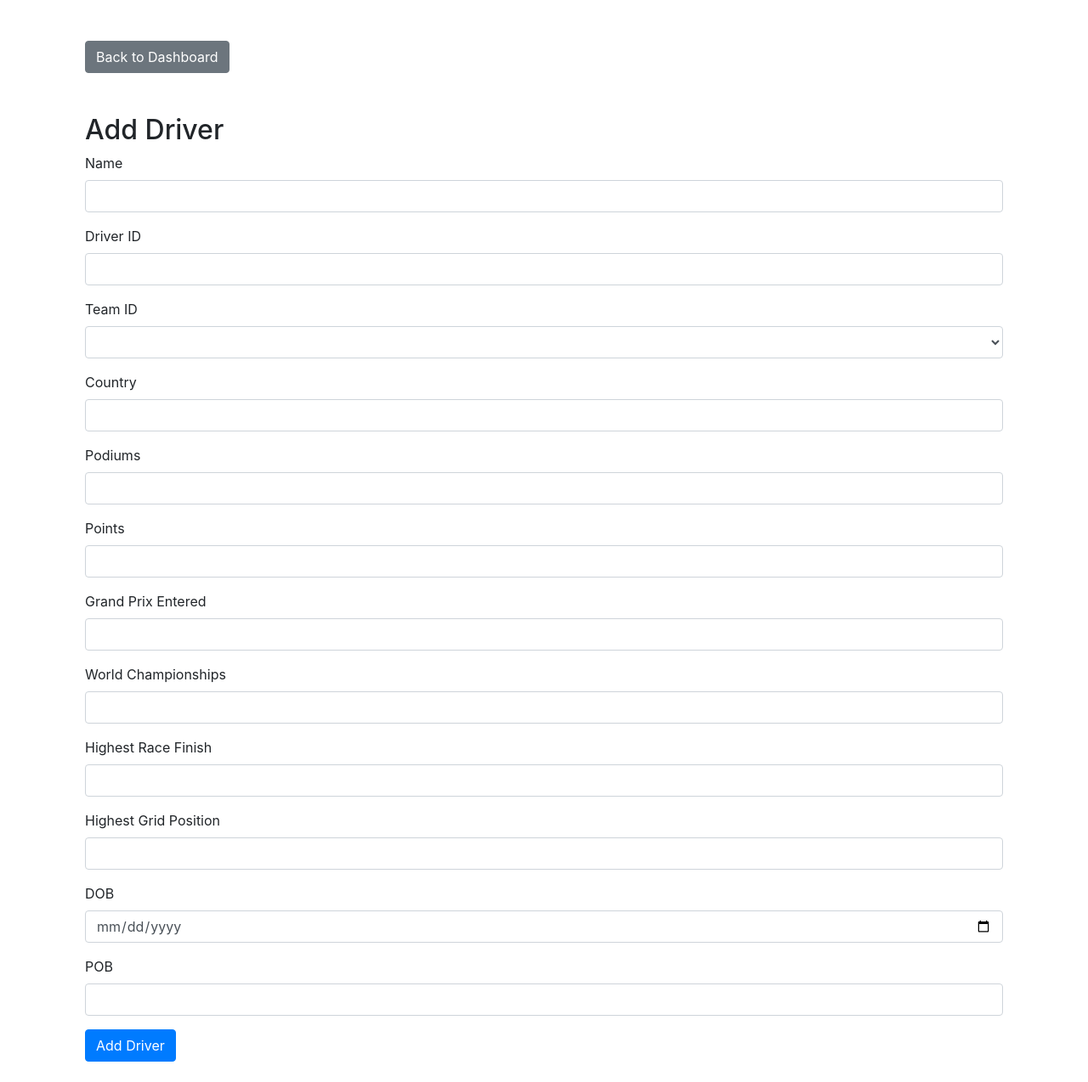
After one commit to klepkowski/CS425-Database-App, a Flask app: template templates/drivers.html in a window 1280 px wide. The commit adds this page. Shown: the whole page at 85% size. Run offline with Flask 3, Linux system fonts and the light colour scheme; the template is opened without the code that fills it, so the values that code supplies are empty; some libraries are stand-ins or nearby versions.

Commit message:
Create dashboard html file Create a new page to represent each table Move code from index.html into new page

```diff
--- a/app.py
+++ b/app.py
@@ -56,11 +56,11 @@ def close_connection(connection):
     if connection.is_connected():
         connection.close()
 
-@app.route('/')
-def index():
-    return render_template('index.html')
+@app.route('/racetracks')
+def racetracks():
+    return render_template('racetracks.html')  # Assuming you have a template called racetracks.html
 
-@app.route('/racetracks', methods=['GET'])
+@app.route('/api/racetracks', methods=['GET'])
 def get_racetracks():
     connection = create_connection()
     if connection is None:
@@ -71,36 +71,25 @@ def get_racetracks():
     racetracks = cursor.fetchall()
     cursor.close()
     close_connection(connection)
-
-    for racetrack in racetracks:
-        racetrack['lapRecord'] = str(racetrack['lapRecord'])
-
     return jsonify(racetracks), 200
 
-@app.route('/racetracks/<int:id>', methods=['GET'])
+@app.route('/api/racetracks/<int:id>', methods=['GET'])
 def get_racetrack(id):
     connection = create_connection()
     if connection is None:
         return jsonify({"error": "Failed to connect to the database"}), 500
 
-    cursor = connection.cursor(dictionary=True, buffered=True)
-    cursor.execute("SELECT RaceTrackID, Country, CircuitLength, NumberOfLaps, LapRecord, FirstGrandPrix FROM racetrack WHERE RaceTrackID = %s", (id,))
+    cursor = connection.cursor(dictionary=True)
+    cursor.execute("SELECT * FROM racetrack WHERE racetrackID = %s", (id,))
     racetrack = cursor.fetchone()
     cursor.close()
     close_connection(connection)
-
     if racetrack:
-        racetrack['lapRecord'] = str(racetrack['LapRecord'])
-        racetrack['racetrackID'] = racetrack['RaceTrackID']
-        racetrack['country'] = racetrack['Country']
-        racetrack['circuitLength'] = racetrack['CircuitLength']
-        racetrack['numberOfLaps'] = racetrack['NumberOfLaps']
-        racetrack['firstGrandPrix'] = racetrack['FirstGrandPrix']
         return jsonify(racetrack), 200
     else:
         return jsonify({"error": "Race track not found"}), 404
 
-@app.route('/racetracks', methods=['POST'])
+@app.route('/api/racetracks', methods=['POST'])
 def add_racetrack():
     data = request.get_json()
 
@@ -110,7 +99,7 @@ def add_racetrack():
 
     cursor = connection.cursor()
     try:
-        cursor.execute("""INSERT INTO racetrack (RaceTrackID, Country, CircuitLength, NumberOfLaps, LapRecord, FirstGrandPrix) VALUES (%s, %s, %s, %s, %s, %s)""",
+        cursor.execute("""INSERT INTO racetrack (racetrackID, country, circuitLength, numberOfLaps, lapRecord, firstGrandPrix) VALUES (%s, %s, %s, %s, %s, %s)""",
             (data['racetrackID'], data['country'], data['circuitLength'], data['numberOfLaps'], data['lapRecord'], data['firstGrandPrix']))
         connection.commit()
         return jsonify({'message': 'Race track added successfully'}), 201
@@ -120,7 +109,7 @@ def add_racetrack():
         cursor.close()
         close_connection(connection)
 
-@app.route('/racetracks/<int:id>', methods=['PUT'])
+@app.route('/api/racetracks/<int:id>', methods=['PUT'])
 def update_racetrack(id):
     data = request.get_json()
     connection = create_connection()
@@ -139,7 +128,7 @@ def update_racetrack(id):
         cursor.close()
         close_connection(connection)
 
-@app.route('/racetracks/<int:id>', methods=['DELETE'])
+@app.route('/api/racetracks/<int:id>', methods=['DELETE'])
 def delete_racetrack(id):
     connection = create_connection()
     if connection is None:
@@ -161,7 +150,11 @@ def delete_racetrack(id):
         cursor.close()
         close_connection(connection)
 
-@app.route('/teams', methods=['GET'])
+@app.route('/teams')
+def team():
+    return render_template('team.html')  # Assuming you have a template called drivers.html
+
+@app.route('/api/teams', methods=['GET'])
 def get_teams():
     connection = create_connection()
     if connection is None:
@@ -174,7 +167,7 @@ def get_teams():
     close_connection(connection)
     return jsonify(teams), 200
 
-@app.route('/teams', methods=['POST'])
+@app.route('/api/teams', methods=['POST'])
 def add_team():
     data = request.json
     connection = create_connection()
@@ -200,7 +193,7 @@ def add_team():
         cursor.close()
         close_connection(connection)
 
-@app.route('/teams/<int:id>', methods=['PUT'])
+@app.route('/api/teams/<int:id>', methods=['PUT'])
 def update_team(id):
     data = request.json
     connection = create_connection()
@@ -222,7 +215,7 @@ def update_team(id):
         cursor.close()
         close_connection(connection)
 
-@app.route('/teams/<int:id>', methods=['DELETE'])
+@app.route('/api/teams/<int:id>', methods=['DELETE'])
 def delete_team(id):
     connection = create_connection()
     if connection is None:
@@ -239,7 +232,7 @@ def delete_team(id):
         cursor.close()
         close_connection(connection)
 
-@app.route('/teams/<int:id>', methods=['GET'])
+@app.route('/api/teams/<int:id>', methods=['GET'])
 def get_team(id):
     connection = create_connection()
     if connection is None:
@@ -255,7 +248,11 @@ def get_team(id):
     else:
         return jsonify({"error": "Team not found"}), 404
 
-@app.route('/drivers', methods=['GET'])
+@app.route('/drivers')
+def drivers():
+    return render_template('drivers.html')  # Assuming you have a template called drivers.html
+
+@app.route('/api/drivers', methods=['GET'])
 def get_drivers():
     connection = create_connection()
     if connection is None:
@@ -263,12 +260,12 @@ def get_drivers():
 
     cursor = connection.cursor(dictionary=True)
     cursor.execute("SELECT * FROM driver")
-    drivers = cursor.fetchall()
+    drivers_ = cursor.fetchall()
     cursor.close()
     close_connection(connection)
-    return jsonify(drivers), 200
+    return jsonify(drivers_), 200
 
-@app.route('/drivers/<int:id>', methods=['GET'])
+@app.route('/api/drivers/<int:id>', methods=['GET'])
 def get_driver(id):
     connection = create_connection()
     if connection is None:
@@ -284,7 +281,7 @@ def get_driver(id):
     else:
         return jsonify({"error": "Driver not found"}), 404
 
-@app.route('/drivers', methods=['POST'])
+@app.route('/api/drivers', methods=['POST'])
 def add_driver():
     data = request.get_json()
 
@@ -309,7 +306,7 @@ def add_driver():
         cursor.close()
         close_connection(connection)
 
-@app.route('/drivers/<int:id>', methods=['PUT'])
+@app.route('/api/drivers/<int:id>', methods=['PUT'])
 def update_driver(id):
     data = request.get_json()
     connection = create_connection()
@@ -319,6 +316,7 @@ def update_driver(id):
 
     cursor = connection.cursor()
 
+    print(data)
     try:
         cursor.execute("""
             UPDATE driver
@@ -334,7 +332,7 @@ def update_driver(id):
         close_connection(connection)
 
 
-@app.route('/drivers/<int:id>', methods=['DELETE'])
+@app.route('/api/drivers/<int:id>', methods=['DELETE'])
 def delete_driver(id):
     connection = create_connection()
     if connection is None:
@@ -351,6 +349,26 @@ def delete_driver(id):
         cursor.close()
         close_connection(connection)
 
+@app.route('/')
+def dashboard():
+    return render_template('dashboard.html')
+
+@app.route('/teams')
+def teams():
+    return render_template('teams.html')  # Assuming you have a template called teams.html
+
+@app.route('/races')
+def races():
+    return render_template('races.html')  # Assuming you have a template called races.html
+
+@app.route('/constructors')
+def constructors():
+    return render_template('constructors.html')  # Assuming you have a template called constructors.html
+
+@app.route('/results')
+def results():
+    return render_template('results.html')  # Assuming you have a template called results.html
+
 
 if __name__ == '__main__':
     with app.app_context():
--- /dev/null
+++ b/templates/drivers.html
@@ -0,0 +1,195 @@
+{% extends "base.html" %} {% block content %}
+<div class="container mt-5">
+	<button class="btn btn-secondary mb-4" onclick="goBack()">Back to Dashboard</button>
+	<h2 class="mt-4">Add Driver</h2>
+	<form id="driver-form" class="mb-4">
+		<div class="form-group">
+			<label for="name">Name</label>
+			<input type="text" class="form-control" id="name" driver-id="name" required />
+		</div>
+		<div class="form-group">
+			<label for="driver-id">Driver ID</label>
+			<input type="number" class="form-control" id="driver-id" name="driver-id" required />
+		</div>
+		<div class="form-group">
+			<label for="team_id">Team ID</label>
+			<select class="form-control" id="team_id" name="team_id" required></select>
+		</div>
+		<div class="form-group">
+			<label for="country">Country</label>
+			<input type="Text" class="form-control" id="country" name="country" required />
+		</div>
+		<div class="form-group">
+			<label for="podiums">Podiums</label>
+			<input type="number" class="form-control" id="podiums" name="podiums" required />
+		</div>
+		<div class="form-group">
+			<label for="points">Points</label>
+			<input type="number" class="form-control" id="points" name="points" required />
+		</div>
+		<div class="form-group">
+			<label for="grandPrixEntered">Grand Prix Entered</label>
+			<input type="number" class="form-control" id="grandPrixEntered" name="grandPrixEntered" required />
+		</div>
+		<div class="form-group">
+			<label for="worldChampionships">World Championships</label>
+			<input type="number" class="form-control" id="worldChampionships" name="worldChampionships" required />
+		</div>
+		<div class="form-group">
+			<label for="highestRaceFinish">Highest Race Finish</label>
+			<input type="number" class="form-control" id="highestRaceFinish" name="highestRaceFinish" required />
+		</div>
+		<div class="form-group">
+			<label for="highestGridPosition">Highest Grid Position</label>
+			<input type="number" class="form-control" id="highestGridPosition" name="highestGridPosition" required />
+		</div>
+		<div class="form-group">
+			<label for="DOB">DOB</label>
+			<input type="date" class="form-control" id="DOB" name="DOB" required />
+		</div>
+		<div class="form-group">
+			<label for="POB">POB</label>
+			<input type="Text" class="form-control" id="POB" name="POB" required />
+		</div>
+		<button type="submit" class="btn btn-primary">Add Driver</button>
+		<button type="button" class="btn btn-secondary" id="update-driver" style="display: none">Update Driver</button>
+	</form>
+
+	<ul id="drivers-list" class="list-group"></ul>
+</div>
+
+<script>
+	$(document).ready(function () {
+		fetchDrivers();
+		fetchTeamsForDropdown();
+
+		$("#driver-form").submit(function (event) {
+			event.preventDefault();
+			var driver = {
+				name: $("#name").val(),
+				driver_id: $("#driver-id").val(),
+				team_id: $("#team_id").val(),
+				country: $("#country").val(),
+				podiums: $("#podiums").val(),
+				points: $("#points").val(),
+				grands_prix_entered: $("#worldChampionships").val(),
+				world_championships: $("#grandPrixEntered").val(),
+				highest_race_finish: $("#highestRaceFinish").val(),
+				highest_grid_position: $("#highestGridPosition").val(),
+				dob: $("#DOB").val(),
+				pob: $("#POB").val(),
+			};
+
+			$.ajax({
+				url: "/api/drivers",
+				method: "POST",
+				contentType: "application/json",
+				data: JSON.stringify(driver),
+				success: function (response) {
+					fetchDrivers();
+					$("#driver-form")[0].reset();
+				},
+				error: function (xhr, status, error) {
+					console.error("Error:", error);
+				},
+			});
+		});
+
+		$("#update-driver").click(function () {
+			var driverId = $(this).data("id");
+			var driver = {
+				name: $("#name").val(),
+				driver_id: $("#driver-id").val(),
+				team_id: $("#team_id").val(),
+				country: $("#country").val(),
+				podiums: $("#podiums").val(),
+				points: $("#points").val(),
+				grands_prix_entered: $("#grandPrixEntered").val(),
+				world_championships: $("#worldChampionships").val(),
+				highest_race_finish: $("#highestRaceFinish").val(),
+				highest_grid_position: $("#highestGridPosition").val(),
+				dob: $("#DOB").val(),
+				pob: $("#POB").val(),
+			};
+
+			$.ajax({
+				url: "/api/drivers/" + driverId,
+				method: "PUT",
+				contentType: "application/json",
+				data: JSON.stringify(driver),
+				success: function (response) {
+					fetchDrivers();
+					$("#driver-form")[0].reset();
+					$("#update-driver").hide();
+					$("#driver-form button[type=submit]").show();
+				},
+				error: function (xhr, status, error) {
+					console.error("Error:", error);
+				},
+			});
+		});
+	});
+
+	function fetchDrivers() {
+		$.get("/api/drivers", function (drivers) {
+			$("#drivers-list").empty();
+			drivers.forEach(function (driver) {
+				var driverItem = `<li class="list-group-item">
+                ${driver.Name} - ${driver.DriverID} (${driver.Points})
+                <button class="btn btn-sm btn-warning float-right ml-2" onclick="editDriver(${driver.DriverID})">Edit</button>
+                <button class="btn btn-sm btn-danger float-right" onclick="deleteDriver(${driver.DriverID})">Delete</button>
+            </li>`;
+				$("#drivers-list").append(driverItem);
+			});
+		});
+	}
+
+	function editDriver(driverId) {
+		$.get("/api/drivers/" + driverId, function (driver) {
+			$("#name").val(driver.Name);
+			$("#driver-id").val(driver.DriverID);
+			$("#team_id").val(driver.TeamID);
+			$("#country").val(driver.Country);
+			$("#podiums").val(driver.Podiums);
+			$("#points").val(driver.Points);
+			$("#grandPrixEntered").val(driver.GrandsPrixEntered);
+			$("#worldChampionships").val(driver.WorldChampionships);
+			$("#highestRaceFinish").val(driver.HighestRaceFinish);
+			$("#highestGridPosition").val(driver.HighestGridPosition);
+			$("#DOB").val(driver.DOB);
+			$("#POB").val(driver.POB);
+
+			$("#update-driver").data("id", driverId).show();
+			$("#driver-form button[type=submit]").hide();
+		});
+	}
+
+	function deleteDriver(id) {
+		$.ajax({
+			url: "./api/drivers/" + id,
+			method: "DELETE",
+			success: function (response) {
+				fetchDrivers();
+			},
+			error: function (xhr, status, error) {
+				console.error("Error:", error);
+			},
+		});
+	}
+
+	function fetchTeamsForDropdown() {
+		$.get("/teams", function (teams) {
+			var teamDropdown = $("#team_id");
+			teamDropdown.empty();
+			teams.forEach(function (team) {
+				var option = `<option value="${team.TeamID}">${team.Name} (${team.TeamID})</option>`;
+				teamDropdown.append(option);
+			});
+		});
+	}
+
+	function goBack() {
+		window.location.href = "/";
+	}
+</script>
+{% endblock %}
--- a/templates/index.html
+++ b/templates/index.html
@@ -134,6 +134,7 @@
 	<button type="submit" class="btn btn-primary">Add Race Track</button>
 	<button type="button" class="btn btn-secondary" id="update-racetrack" style="display: none">Update Race Track</button>
 </form>
+
 <ul id="racetracks-list" class="list-group"></ul>
 
 <script>
--- /dev/null
+++ b/templates/team.html
@@ -0,0 +1,178 @@
+{% extends "base.html" %} {% block content %}
+<div class="container mt-5">
+	<button class="btn btn-secondary mb-4" onclick="goBack()">Back to Dashboard</button>
+	<h2 class="mt-4">Add Team</h2>
+	<form id="team-form" class="mb-4">
+		<div class="form-group">
+			<label for="team-id">Team ID</label>
+			<input type="text" class="form-control" id="team-id" name="team-id" required />
+		</div>
+		<div class="form-group">
+			<label for="team-name">Team Name</label>
+			<input type="text" class="form-control" id="team-name" name="team-name" required />
+		</div>
+		<div class="form-group">
+			<label for="location">Location</label>
+			<input type="text" class="form-control" id="location" name="location" required />
+		</div>
+		<div class="form-group">
+			<label for="team-principal">Team Principal</label>
+			<input type="text" class="form-control" id="team-principal" name="team-principal" required />
+		</div>
+		<div class="form-group">
+			<label for="chassis">Chassis</label>
+			<input type="text" class="form-control" id="chassis" name="chassis" required />
+		</div>
+		<div class="form-group">
+			<label for="power-unit">Power Unit</label>
+			<input type="text" class="form-control" id="power-unit" name="power-unit" required />
+		</div>
+		<div class="form-group">
+			<label for="first-team-entry">First Team Entry</label>
+			<input type="text" class="form-control" id="first-team-entry" name="first-team-entry" required />
+		</div>
+		<div class="form-group">
+			<label for="world-championships">World Championships</label>
+			<input type="number" class="form-control" id="world-championships" name="world-championships" required />
+		</div>
+		<div class="form-group">
+			<label for="pole-positions">Pole Positions</label>
+			<input type="number" class="form-control" id="pole-positions" name="pole-positions" required />
+		</div>
+		<div class="form-group">
+			<label for="fastest-laps">Fastest Laps</label>
+			<input type="number" class="form-control" id="fastest-laps" name="fastest-laps" required />
+		</div>
+		<button type="submit" class="btn btn-primary">Add Team</button>
+		<button type="button" class="btn btn-secondary" id="update-team" style="display: none">Update Team</button>
+	</form>
+
+	<ul id="teams-list" class="list-group"></ul>
+</div>
+
+<script>
+	function goBack() {
+		window.location.href = "/";
+	}
+
+	$(document).ready(function () {
+		fetchTeams();
+
+		$("#team-form").submit(function (event) {
+			event.preventDefault();
+			var team = {
+				team_id: $("#team-id").val(),
+				name: $("#team-name").val(),
+				location: $("#location").val(),
+				team_principal: $("#team-principal").val(),
+				chassis: $("#chassis").val(),
+				power_unit: $("#power-unit").val(),
+				first_team_entry: $("#first-team-entry").val(),
+				world_championships: $("#world-championships").val(),
+				pole_positions: $("#pole-positions").val(),
+				fastest_laps: $("#fastest-laps").val(),
+			};
+
+			$.ajax({
+				url: "/api/teams",
+				method: "POST",
+				contentType: "application/json",
+				data: JSON.stringify(team),
+				success: function (response) {
+					fetchTeams();
+					$("#team-form")[0].reset();
+				},
+				error: function (xhr, status, error) {
+					console.error("Error:", error);
+				},
+			});
+		});
+
+		$("#update-team").click(function () {
+			var teamId = $(this).data("id");
+			var team = {
+				team_id: $("#team-id").val(),
+				name: $("#team-name").val(),
+				location: $("#location").val(),
+				team_principal: $("#team-principal").val(),
+				chassis: $("#chassis").val(),
+				power_unit: $("#power-unit").val(),
+				first_team_entry: $("#first-team-entry").val(),
+				world_championships: $("#world-championships").val(),
+				pole_positions: $("#pole-positions").val(),
+				fastest_laps: $("#fastest-laps").val(),
+			};
+
+			$.ajax({
+				url: "/api/teams/" + teamId,
+				method: "PUT",
+				contentType: "application/json",
+				data: JSON.stringify(team),
+				success: function (response) {
+					fetchTeams();
+					$("#team-form")[0].reset();
+					$("#update-team").hide();
+					$("#team-form button[type=submit]").show();
+				},
+				error: function (xhr, status, error) {
+					console.error("Error:", error);
+				},
+			});
+		});
+	});
+
+	function fetchTeams() {
+		$.ajax({
+			url: "/api/teams",
+			method: "GET",
+			success: function (teams) {
+				var teamsList = $("#teams-list");
+				teamsList.empty();
+				teams.forEach(function (team) {
+					var teamItem = `<li class="list-group-item">
+                    ${team.Name} - ${team.TeamID}
+                    <button class="btn btn-sm btn-warning float-right ml-2" onclick="editTeam(${team.TeamID})">Edit</button>
+                    <button class="btn btn-sm btn-danger float-right" onclick="deleteTeam(${team.TeamID})">Delete</button>
+                </li>`;
+					teamsList.append(teamItem);
+				});
+			},
+			error: function (xhr, status, error) {
+				console.error("Error fetching teams:", error);
+			},
+		});
+	}
+
+	function editTeam(teamId) {
+		$.get("/api/teams/" + teamId, function (team) {
+			$("#team-id").val(team.TeamID);
+			$("#team-name").val(team.Name);
+			$("#location").val(team.Location);
+			$("#team-principal").val(team.TeamPrincipal);
+			$("#chassis").val(team.Chassis);
+			$("#power-unit").val(team.PowerUnit);
+			$("#first-team-entry").val(team.FirstTeamEntry);
+			$("#world-championships").val(team.WorldChampionships);
+			$("#pole-positions").val(team.PolePositions);
+			$("#fastest-laps").val(team.FastestLaps);
+
+			$("#update-team").data("id", teamId).show();
+			$("#team-form button[type=submit]").hide();
+		});
+	}
+
+	function deleteTeam(teamId) {
+		$.ajax({
+			url: "/api/teams/" + teamId,
+			method: "DELETE",
+			success: function (response) {
+				fetchTeams();
+			},
+			error: function (xhr, status, error) {
+				console.error("Error deleting team:", error);
+			},
+		});
+	}
+</script>
+
+{% endblock %}
```
Also changed, not shown: templates/dashboard.html (added, +48 -0 lines), templates/racetracks.html (added, +141 -0 lines).
